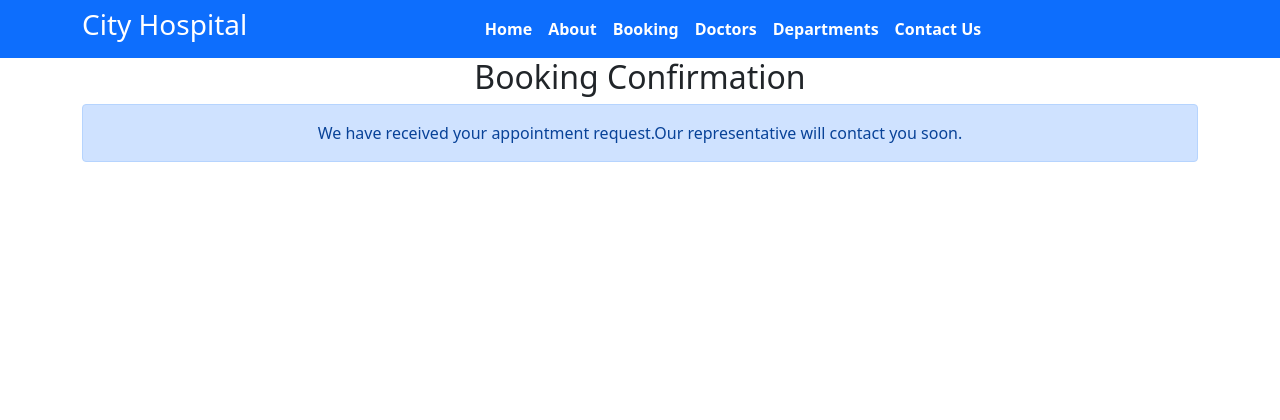
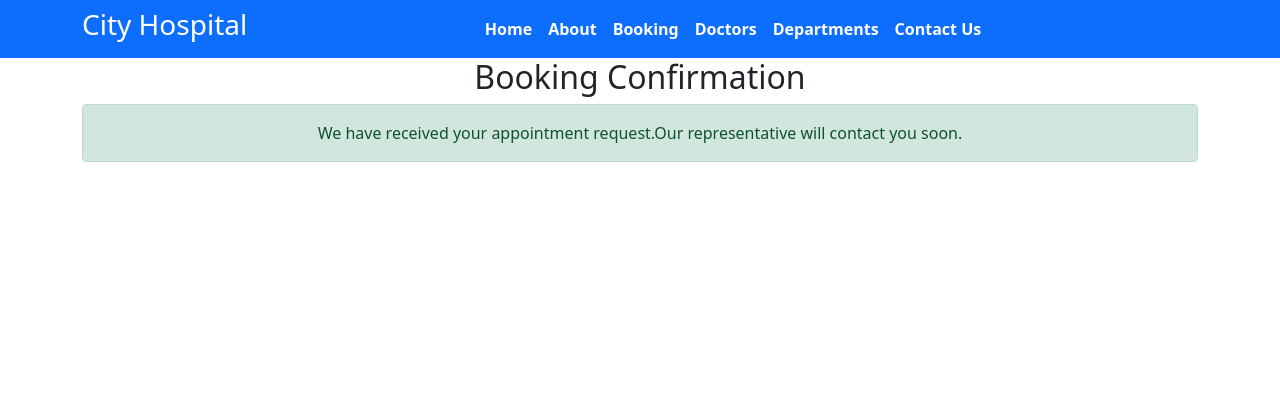
Before and after one commit to sari-rahul/City-Hospital, a Django app: template templates/confirmation.html in a window 1280 px wide. Shown: the top 420 px of the page. Run offline with Django 3.2, Linux system fonts and the light colour scheme; the template is opened without the code that fills it, so the values that code supplies are empty; some libraries are stand-ins or nearby versions.

Commit message:
Add confirmation info to the website

```diff
--- a/templates/booking.html
+++ b/templates/booking.html
@@ -6,7 +6,7 @@ Booking
 {% endblock %}
 
 {% block content%}
-<h2 class="text-center p-5">Make An Appointment</h2>
+<h2 class="text-center p-3">Make An Appointment</h2>
 <hr>
 <div class="container w-50 text-center p-3 my-5 bg-light">
     <form action="" method="POST">
--- a/templates/confirmation.html
+++ b/templates/confirmation.html
@@ -3,7 +3,7 @@
 {% block content%}
 <div class="container text-center">
     <h2> Booking Confirmation</h2>
-    <div class="alert alert-primary" role="alert">
+    <div class="alert alert-success p-3" role="alert">
         We have received your appointment request.Our representative
          will contact you soon.
     </div>
```
Also changed, not shown: db.sqlite3.
